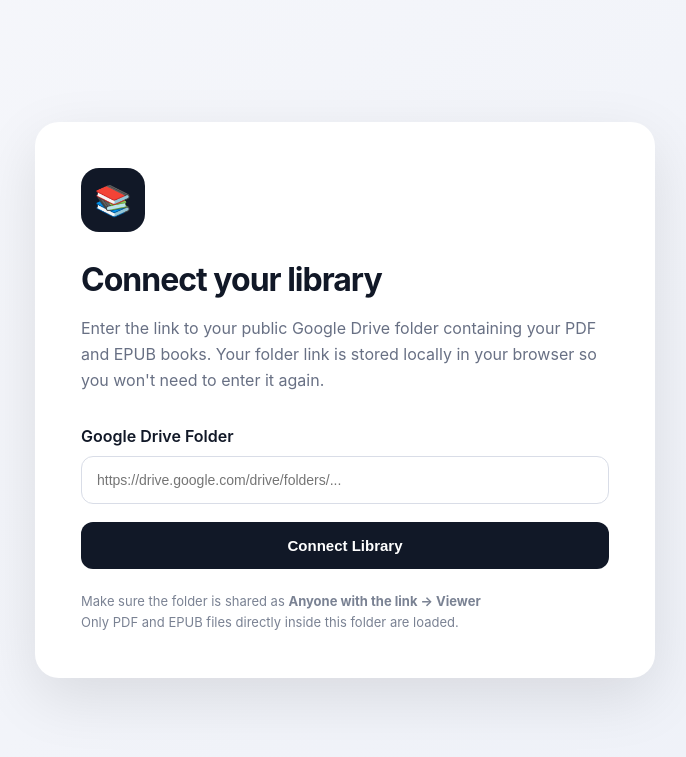
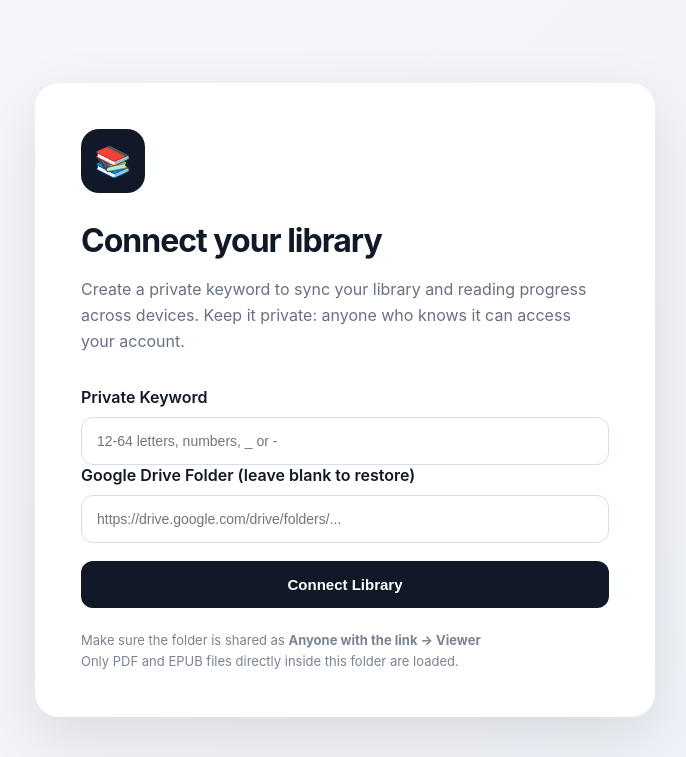
Before and after one commit to Vishal-Karthikeyan-P/eReader, a Flask app: page /setup in a window 1280 px wide. Shown: the top 757 px of the page, without its empty margins (295-981 px from the left). Run offline with Flask 3, Linux system fonts and the light colour scheme; some libraries are stand-ins or nearby versions.

Commit message:
Add cross-device Upstash reading sync

```diff
--- a/api/index.py
+++ b/api/index.py
@@ -1,5 +1,7 @@
 import os
 import re
+import hashlib
+import json
 import requests
 
 from flask import (
@@ -42,6 +44,78 @@ DRIVE_API_KEY = os.environ.get(
 DRIVE_API_URL = (
     "https://www.googleapis.com/drive/v3/files"
 )
+
+UPSTASH_REDIS_REST_URL = os.environ.get(
+    "UPSTASH_REDIS_REST_URL",
+    ""
+).rstrip("/")
+
+UPSTASH_REDIS_REST_TOKEN = os.environ.get(
+    "UPSTASH_REDIS_REST_TOKEN",
+    ""
+)
+
+
+def normalize_keyword(keyword):
+    if not isinstance(keyword, str):
+        return None
+
+    keyword = keyword.strip().lower()
+    if not re.fullmatch(r"[a-z0-9_-]{12,64}", keyword):
+        return None
+
+    return keyword
+
+
+def keyword_digest(keyword):
+    return hashlib.sha256(keyword.encode("utf-8")).hexdigest()
+
+
+def redis_command(*command):
+    if not UPSTASH_REDIS_REST_URL or not UPSTASH_REDIS_REST_TOKEN:
+        raise RuntimeError("Upstash Redis is not configured.")
+
+    response = requests.post(
+        UPSTASH_REDIS_REST_URL,
+        headers={
+            "Authorization": f"Bearer {UPSTASH_REDIS_REST_TOKEN}"
+        },
+        json=list(command),
+        timeout=10
+    )
+    response.raise_for_status()
+    result = response.json()
+    if result.get("error"):
+        raise RuntimeError(result["error"])
+
+    return result.get("result")
+
+
+def account_redis_key(keyword):
+    return "ereader:account:" + keyword_digest(keyword)
+
+
+def account_keyword_from_json():
+    payload = request.get_json(silent=True) or {}
+    if not isinstance(payload, dict):
+        payload = {}
+
+    keyword = normalize_keyword(payload.get("keyword"))
+    if not keyword:
+        return None, (jsonify({
+            "success": False,
+            "error": "Choose a private keyword using 12-64 letters, numbers, hyphens, or underscores."
+        }), 400)
+
+    return keyword, None
+
+
+def storage_unavailable(error):
+    print("Account storage error:", str(error))
+    return jsonify({
+        "success": False,
+        "error": "Account storage is unavailable. Configure Upstash Redis in Vercel and try again."
+    }), 503
 
 
 # ============================================================
@@ -218,6 +292,8 @@ def get_books_from_drive(folder_id):
         proxy_url = (
             "/api/file/"
             + file_id
+            + "?type="
+            + file_type
         )
 
 
@@ -304,6 +380,172 @@ def setup():
     return render_template(
         "setup.html"
     )
+
+
+@app.route("/api/account", methods=["POST"])
+def create_account():
+    keyword, error = account_keyword_from_json()
+    if error:
+        return error
+
+    payload = request.get_json(silent=True) or {}
+    folder_url = payload.get("folderUrl", "")
+    if not isinstance(folder_url, str):
+        folder_url = ""
+    folder_url = folder_url.strip()
+    if not extract_folder_id(folder_url):
+        return jsonify({
+            "success": False,
+            "error": "A valid Google Drive folder URL is required."
+        }), 400
+
+    reading_data = payload.get("readingData", {})
+    history = payload.get("history", [])
+    if (
+        not isinstance(reading_data, dict)
+        or not isinstance(history, list)
+        or any(not isinstance(item, dict) for item in history)
+    ):
+        return jsonify({
+            "success": False,
+            "error": "Initial reading data is invalid."
+        }), 400
+
+    account_key = account_redis_key(keyword)
+    try:
+        created = redis_command(
+            "HSETNX",
+            account_key,
+            "folderUrl",
+            folder_url
+        )
+        if not created:
+            return jsonify({
+                "success": False,
+                "error": "That keyword is already in use. Restore its library or choose another keyword."
+            }), 409
+
+        initial_fields = []
+        for book_id, saved in reading_data.items():
+            if isinstance(book_id, str) and re.fullmatch(
+                r"[a-zA-Z0-9_-]{1,200}", book_id
+            ) and isinstance(saved, dict):
+                initial_fields.extend((
+                    "reading:" + book_id,
+                    json.dumps(saved)
+                ))
+
+        for item in history[:50]:
+            book_id = item.get("id")
+            if isinstance(book_id, str) and re.fullmatch(
+                r"[a-zA-Z0-9_-]{1,200}", book_id
+            ):
+                initial_fields.extend((
+                    "history:" + book_id,
+                    json.dumps(item)
+                ))
+
+        if initial_fields:
+            redis_command("HSET", account_key, *initial_fields)
+    except Exception as error:
+        return storage_unavailable(error)
+
+    return jsonify({"success": True}), 201
+
+
+@app.route("/api/account/session", methods=["POST"])
+def restore_account():
+    keyword, error = account_keyword_from_json()
+    if error:
+        return error
+
+    try:
+        values = redis_command(
+            "HGETALL",
+            account_redis_key(keyword)
+        )
+    except Exception as error:
+        return storage_unavailable(error)
+
+    if isinstance(values, dict):
+        account = values
+    else:
+        account = dict(zip(values[::2], values[1::2])) if values else {}
+    folder_url = account.get("folderUrl")
+    if not folder_url:
+        return jsonify({
+            "success": False,
+            "error": "No library was found for that keyword."
+        }), 404
+
+    reading_data = {}
+    history = []
+    for field, value in account.items():
+        try:
+            parsed = json.loads(value)
+        except (TypeError, json.JSONDecodeError):
+            continue
+
+        if field.startswith("reading:"):
+            reading_data[field[8:]] = parsed
+        elif field.startswith("history:") and isinstance(parsed, dict):
+            history.append(parsed)
+
+    history.sort(
+        key=lambda item: item.get("lastRead", item.get("openedAt", "")),
+        reverse=True
+    )
+    return jsonify({
+        "success": True,
+        "folderUrl": folder_url,
+        "readingData": reading_data,
+        "history": history[:50]
+    })
+
+
+@app.route("/api/account/progress", methods=["PUT"])
+def save_account_progress():
+    keyword, error = account_keyword_from_json()
+    if error:
+        return error
+
+    payload = request.get_json(silent=True) or {}
+    book_id = str(payload.get("bookId", ""))
+    reading_data = payload.get("readingData")
+    history_entry = payload.get("historyEntry")
+    if (
+        not re.fullmatch(r"[a-zA-Z0-9_-]{1,200}", book_id)
+        or not isinstance(reading_data, dict)
+        or not isinstance(history_entry, dict)
+    ):
+        return jsonify({
+            "success": False,
+            "error": "Reading progress is invalid."
+        }), 400
+
+    account_key = account_redis_key(keyword)
+    try:
+        if not redis_command("HEXISTS", account_key, "folderUrl"):
+            return jsonify({
+                "success": False,
+                "error": "No library was found for that keyword."
+            }), 404
+
+        history_entry["id"] = book_id
+        redis_command(
+            "HSET",
+            account_key,
+            "reading:" + book_id,
+            json.dumps(reading_data),
+            "history:" + book_id,
+            json.dumps(history_entry)
+        )
+    except Exception as error:
+        return storage_unavailable(error)
+
+    return jsonify({"success": True})
+
+
 # ============================================================
 # BOOK API
 # ============================================================
@@ -475,7 +717,7 @@ def file_proxy(file_id):
         )
 
 
-        if response.status_code != 200:
+        if response.status_code not in (200, 206):
 
             print(
                 "Google Drive file error:",
@@ -523,6 +765,9 @@ def file_proxy(file_id):
             content_type = (
                 "application/pdf"
             )
+
+        elif request.args.get("type") == "epub":
+            content_type = "application/epub+zip"
 
 
         # ----------------------------------------------------
--- a/templates/setup.html
+++ b/templates/setup.html
@@ -303,21 +303,37 @@
 
     <p class="description">
 
-        Enter the link to your public Google Drive
-        folder containing your PDF and EPUB books.
-
-        Your folder link is stored locally in your
-        browser so you won't need to enter it again.
+        Create a private keyword to sync your library
+        and reading progress across devices. Keep it
+        private: anyone who knows it can access your account.
 
     </p>
 
 
     <form id="setupForm">
 
+        <label for="keyword">
+
+            Private Keyword
+
+        </label>
+
+
+        <input
+            id="keyword"
+            type="password"
+            minlength="12"
+            maxlength="64"
+            pattern="[A-Za-z0-9_-]{12,64}"
+            placeholder="12-64 letters, numbers, _ or -"
+            autocomplete="off"
+            required
+        >
+
 
         <label for="folderUrl">
 
-            Google Drive Folder
+            Google Drive Folder (leave blank to restore)
 
         </label>
 
@@ -327,7 +343,6 @@
             type="text"
             placeholder="https://drive.google.com/drive/folders/..."
             autocomplete="off"
-            required
         >
 
 
@@ -394,6 +409,12 @@ const input =
     );
 
 
+const keywordInput =
+    document.getElementById(
+        "keyword"
+    );
+
+
 const button =
     document.getElementById(
         "connectButton"
@@ -427,6 +448,9 @@ const debug =
 const FOLDER_KEY =
     "driveFolderUrl";
 
+const KEYWORD_KEY =
+    "readerAccountKeyword";
+
 
 /* ==========================================================
    RESTORE SAVED FOLDER
@@ -437,8 +461,18 @@ const savedFolder =
         FOLDER_KEY
     );
 
+const savedKeyword =
+    localStorage.getItem(
+        KEYWORD_KEY
+    );
 
-if (savedFolder) {
+
+if (savedKeyword) {
+
+    keywordInput.value =
+        savedKeyword;
+
+} else if (savedFolder) {
 
     input.value =
         savedFolder;
@@ -460,11 +494,14 @@ form.addEventListener(
         const folderUrl =
             input.value.trim();
 
+        const keyword =
+            keywordInput.value.trim().toLowerCase();
 
-        if (!folderUrl) {
+
+        if (!keyword) {
 
             showError(
-                "Please enter a Google Drive folder URL."
+                "Please enter your private keyword."
             );
 
             return;
@@ -489,6 +526,50 @@ form.addEventListener(
 
 
         try {
+
+            if (!folderUrl) {
+
+                button.textContent =
+                    "Restoring library...";
+
+                const response = await fetch(
+                    "/api/account/session",
+                    {
+                        method: "POST",
+                        headers: {
+                            "Content-Type": "application/json"
+                        },
+                        body: JSON.stringify({ keyword })
+                    }
+                );
+
+                const account = await response.json();
+                if (!response.ok || !account.success) {
+                    throw new Error(
+                        account.error || "Unable to restore account."
+                    );
+                }
+
+                localStorage.setItem(KEYWORD_KEY, keyword);
+                localStorage.setItem(FOLDER_KEY, account.folderUrl);
+                localStorage.setItem(
+                    "readingHistory",
+                    JSON.stringify(account.history || [])
+                );
+
+                Object.entries(account.readingData || {}).forEach(
+                    ([bookId, readingData]) => {
+                        localStorage.setItem(
+                            "reading_" + bookId,
+                            JSON.stringify(readingData)
+                        );
+                    }
+                );
+
+                window.location.href = "/bookshelf";
+                return;
+
+            }
 
             /* ------------------------------------------------
                CALL THE CORRECT BACKEND ENDPOINT
@@ -625,6 +706,54 @@ form.addEventListener(
             }
 
 
+            const readingData = {};
+            for (let index = 0; index < localStorage.length; index++) {
+                const key = localStorage.key(index);
+                if (key && key.startsWith("reading_")) {
+                    try {
+                        readingData[key.slice(8)] = JSON.parse(
+                            localStorage.getItem(key)
+                        );
+                    } catch {
+                        // Ignore malformed browser cache entries.
+                    }
+                }
+            }
+
+            let history = [];
+            try {
+                history = JSON.parse(
+                    localStorage.getItem("readingHistory") || "[]"
+                );
+                if (!Array.isArray(history)) history = [];
+            } catch {
+                history = [];
+            }
+
+            const accountResponse = await fetch(
+                "/api/account",
+                {
+                    method: "POST",
+                    headers: {
+                        "Content-Type": "application/json"
+                    },
+                    body: JSON.stringify({
+                        keyword,
+                        folderUrl,
+                        readingData,
+                        history
+                    })
+                }
+            );
+
+            const accountResult = await accountResponse.json();
+            if (!accountResponse.ok || !accountResult.success) {
+                throw new Error(
+                    accountResult.error || "Unable to create account."
+                );
+            }
+
+
             /* ------------------------------------------------
                SAVE FOLDER URL
             ------------------------------------------------
@@ -639,6 +768,11 @@ form.addEventListener(
             localStorage.setItem(
                 FOLDER_KEY,
                 folderUrl
+            );
+
+            localStorage.setItem(
+                KEYWORD_KEY,
+                keyword
             );
 
 
```
Also changed, not shown: templates/reader.html (+74 -1 lines), tests/test_api.py (added, +127 -0 lines), README.md.
